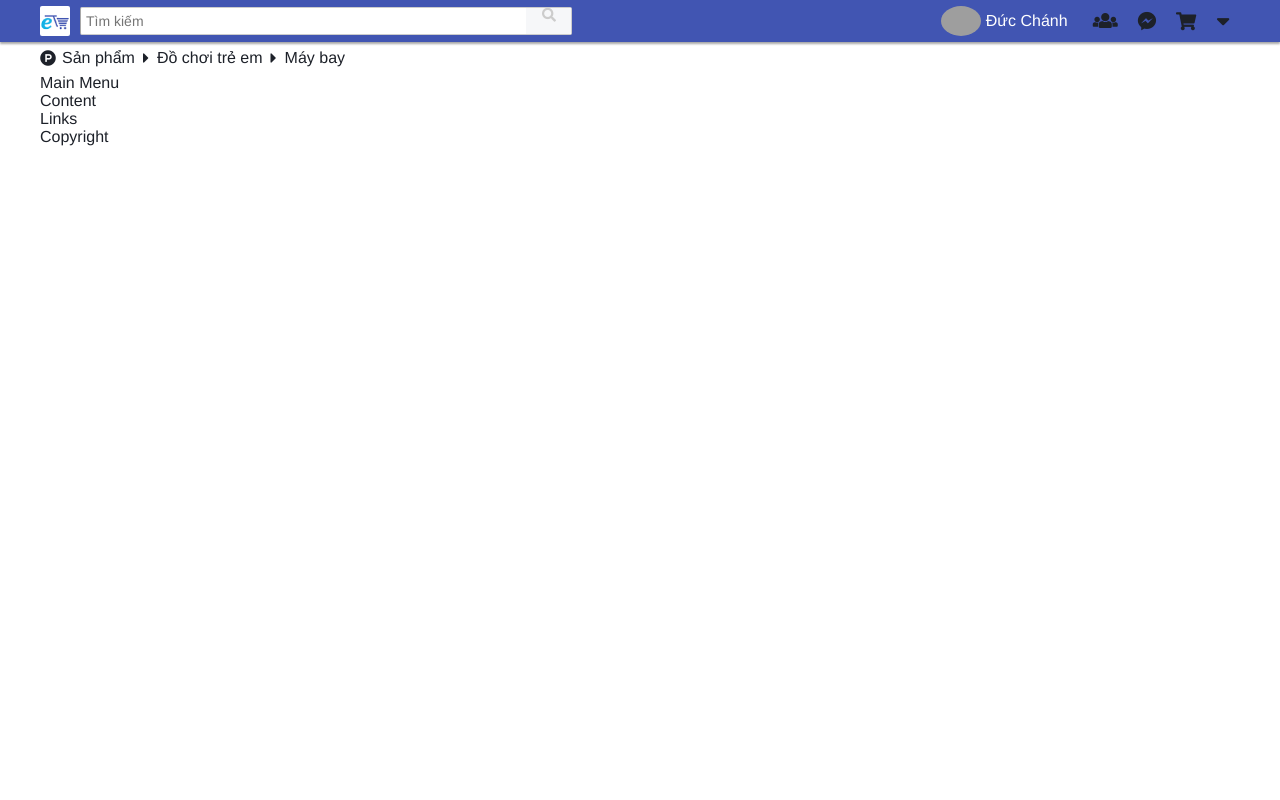
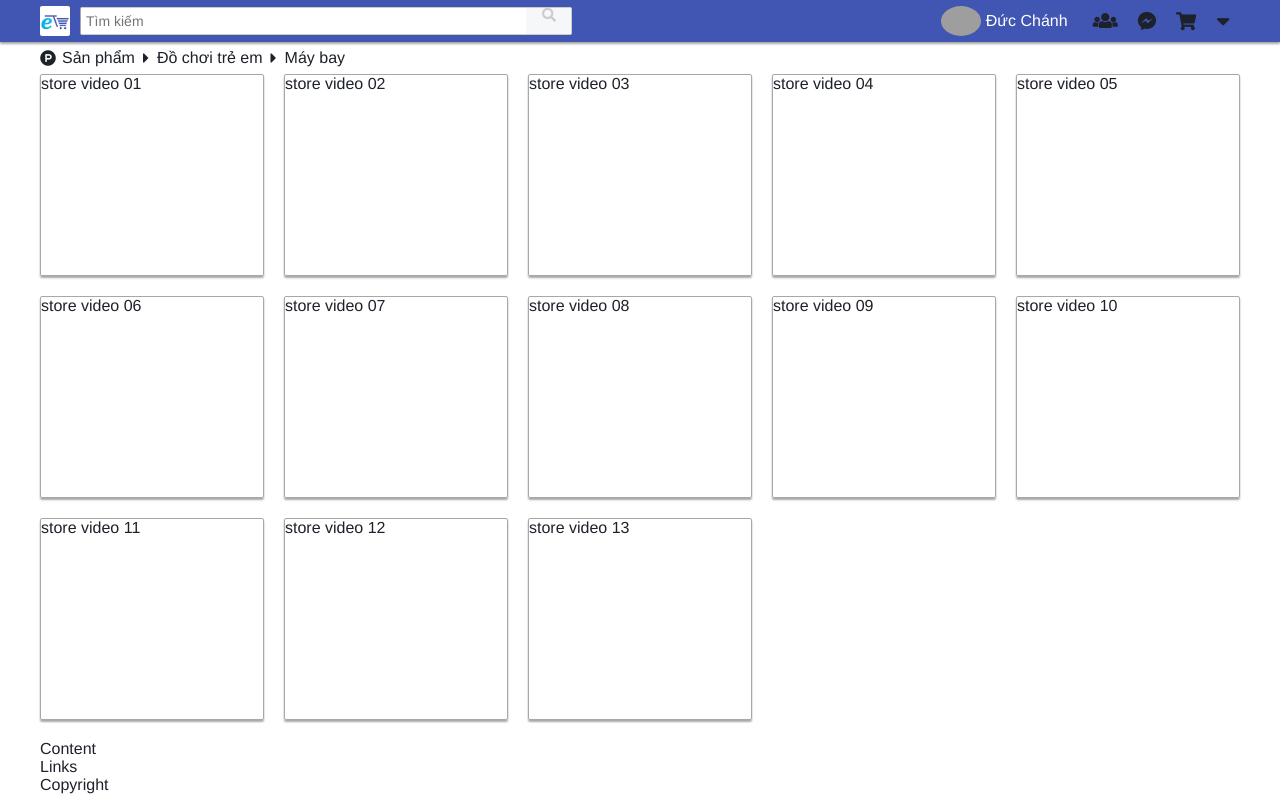
Before and after one commit to minhtuan200799/sim, a PHP site: page /ecart/public/skin/skn01/ in a window 1280 px wide. Run offline with PHP 8.4, Linux system fonts and the light colour scheme; grey boxes are pictures that could not be loaded.

Commit message:
Add store block

```diff
--- a/public/skin/skn01/css/style.css
+++ b/public/skin/skn01/css/style.css
@@ -342,3 +342,22 @@ a:active {
 
 .d-cate .direct-poup i.fa-caret-up {
   left: 113px; }
+
+.stories {
+  flex-flow: row wrap;
+  justify-content: unset;
+  width: calc(100% + 20px);
+  max-width: 1220px; }
+
+.store {
+  margin: 0 10px 20px 10px;
+  display: flex;
+  width: calc(20% - 22px);
+  height: 200px;
+  border-radius: 2px;
+  border: 1px solid #a8a8a8;
+  box-shadow: 0 2px 2px 0 #a8a8a8; }
+
+@media only screen and (max-width: 1024px) {
+  .store {
+    width: calc(25% - 22px); } }
--- a/public/skin/skn01/css/style.scss
+++ b/public/skin/skn01/css/style.scss
@@ -395,3 +395,23 @@ a:active {
 .d-product {
 
 }
+.stories {
+  flex-flow: row wrap;
+  justify-content: unset;
+  width: calc(100% + 20px);
+  max-width: 1220px;
+}
+.store {
+  margin: 0 10px 20px 10px;
+  display: flex;
+  width: calc(20% - 22px);
+  height: 200px;
+  border-radius: $bdRadius;
+  border: 1px solid $bdColorFocus;
+  box-shadow: 0 2px 2px 0 $bdColorFocus;
+}
+@media only screen and (max-width: 1024px) {
+  .store {
+    width: calc(25% - 22px);
+  }
+}
--- a/public/skin/skn01/index.html
+++ b/public/skin/skn01/index.html
@@ -140,8 +140,46 @@
     </div>
 </div>
 
-<div class="container"><div class="center">
-    Main Menu
+<div class="container"><div class="center stories">
+    <div class="store">
+        store video 01
+    </div>
+    <div class="store">
+        store video 02
+    </div>
+    <div class="store">
+        store video 03
+    </div>
+    <div class="store">
+        store video 04
+    </div>
+    <div class="store">
+        store video 05
+    </div>
+    <div class="store">
+        store video 06
+    </div>
+    <div class="store">
+        store video 07
+    </div>
+    <div class="store">
+        store video 08
+    </div>
+    <div class="store">
+        store video 09
+    </div>
+    <div class="store">
+        store video 10
+    </div>
+    <div class="store">
+        store video 11
+    </div>
+    <div class="store">
+        store video 12
+    </div>
+    <div class="store">
+        store video 13
+    </div>
 </div></div>
 <div class="container"><div class="center">
     Content
```
